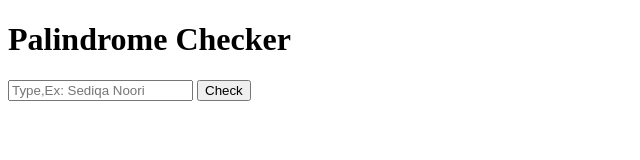
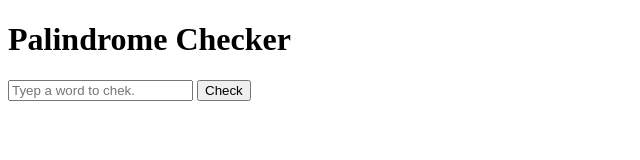
Before and after one commit to alikhaliqi93/webprojects, a plain HTML site: page index.html in a window 1280 px wide. Shown: the full height of the page, 0-640 px from the left. Drawn offline with Linux system fonts and the light colour scheme.

Commit message:
Update index.html

```diff
--- a/index.html
+++ b/index.html
@@ -7,7 +7,7 @@
 </head>
 <body>
     <h1>Palindrome Checker</h1>
-    <input id="input" type="text" placeholder="Type,Ex: Sediqa Noori" />
+    <input id="input" type="text" placeholder="Tyep a word to chek." />
     <button onclick="check()">Check</button>
     <script src="main.js"></script>
 </body>
```
